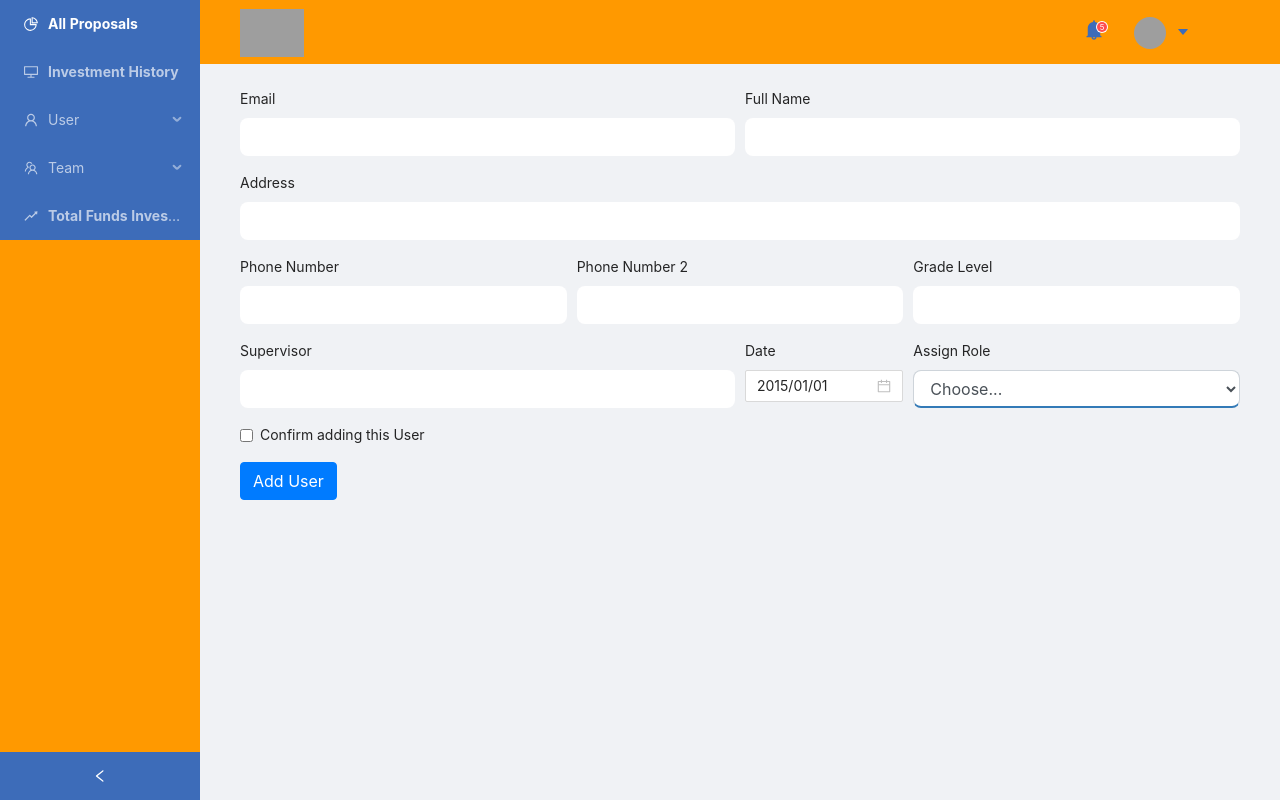
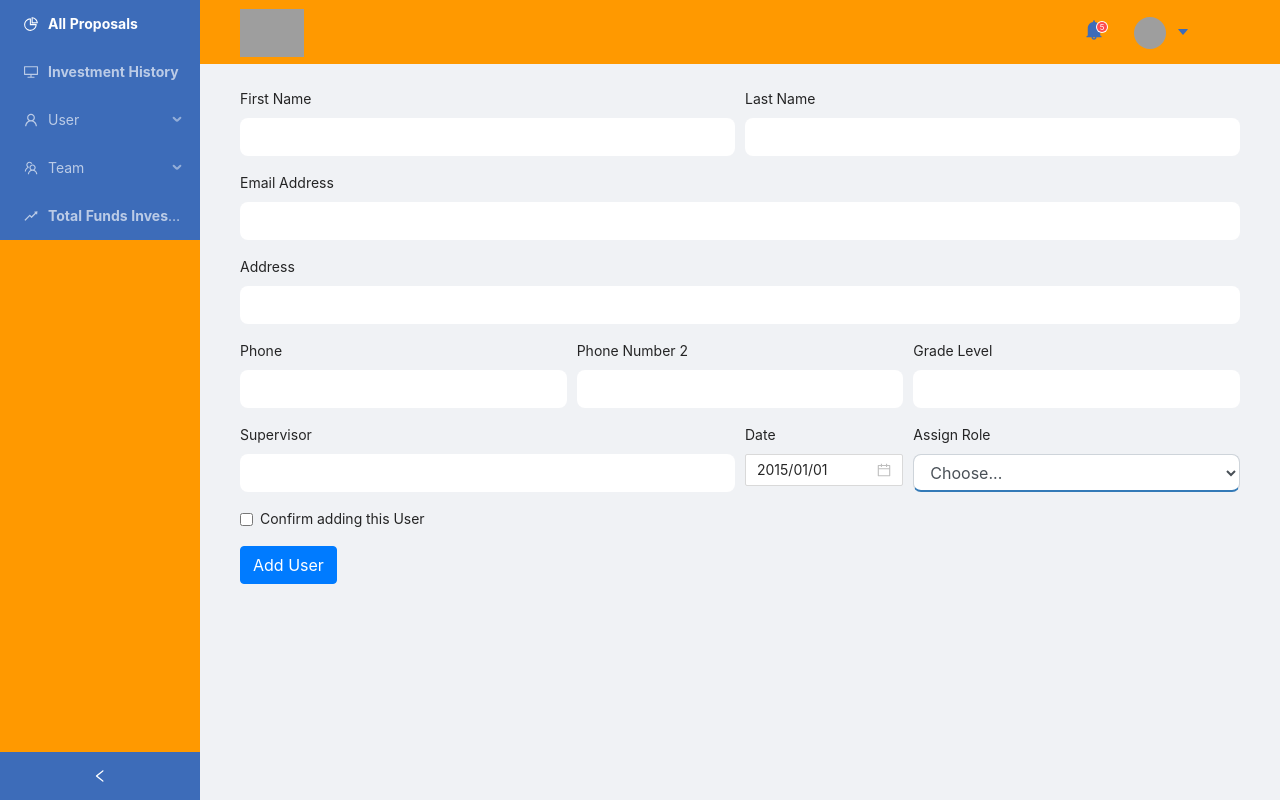
Before and after one commit to emydame/rRootSmart, a React (Create React App) app in the folder src/frontend/: page /investor/AddUsers in a window 1280 px wide. Built offline with nearby package versions, Linux system fonts and the light colour scheme; grey boxes are pictures that could not be loaded.

Commit message:
Adding displays for Investor Dashboards

```diff
--- a/src/frontend/src/components/dashboard/investor/AddUsers.js
+++ b/src/frontend/src/components/dashboard/investor/AddUsers.js
@@ -31,13 +31,17 @@ class Addusers extends React.Component {
       <form>
         <div class="form-row">
           <div class="form-group col-md-6">
-            <label for="inputEmail4">Email</label>
-            <input type="email" class="form-control" id="inputEmail4" />
+            <label for="inputEmail4">First Name</label>
+            <input type="text" class="form-control" id="inputFirstName" />
           </div>
           <div class="form-group col-md-6">
-            <label for="InputName">Full Name</label>
+            <label for="InputName">Last Name</label>
             <input type="text" class="form-control" id="inputName" />
           </div>
+        </div>
+        <div class="form-group">
+          <label for="inputAddress">Email Address</label>
+          <input type="email" class="form-control" id="inputEmail"  />
         </div>
         <div class="form-group">
           <label for="inputAddress">Address</label>
@@ -45,7 +49,7 @@ class Addusers extends React.Component {
         </div>
         <div class="form-row">
           <div class="form-group col-md-4">
-            <label for="inputPhone">Phone Number</label>
+            <label for="inputPhone">Phone</label>
             <input type="phone" class="form-control" id="inputPhone" />
           </div>
           <div class="form-group col-md-4">
--- a/src/frontend/src/components/dashboard/investor/AllUsers.js
+++ b/src/frontend/src/components/dashboard/investor/AllUsers.js
@@ -20,6 +20,7 @@ class AllUsers extends React.Component {
                     <th scope="col">Supervisor</th>
                     <th scope="col">Role</th>
                     <th scope="col">Date</th>
+                    <th scope="col">More Details</th>
                   </tr>
                 </thead>
                 <tbody>
@@ -31,6 +32,9 @@ class AllUsers extends React.Component {
                     <td>Mr. Matthew Oji</td>
                     <td>Adviser</td>
                     <td>09-05-2020</td>
+                    <th scope="col"><button type="button" class="btn btn-primary" data-toggle="modal" data-target="#exampleModal">
+                      Details
+                    </button></th>
                   </tr>
                   <tr>
                     <th scope="row">2</th>
@@ -40,7 +44,9 @@ class AllUsers extends React.Component {
                     <td>Ajaba Lawrence</td>
                     <td>Accountant</td>
                     <td>28-05-2020</td>
-
+                    <th scope="col"><button type="button" class="btn btn-primary" data-toggle="modal" data-target="#exampleModal">
+                      Details
+                    </button></th>
                   </tr>
                   <tr>
                     <th scope="row">3</th>
@@ -50,6 +56,9 @@ class AllUsers extends React.Component {
                     <td>--</td>
                     <td>--</td>
                     <td>--</td>
+                    <th scope="col"><button type="button" class="btn btn-primary" data-toggle="modal" data-target="#exampleModal">
+                      Details
+                    </button></th>
 
                   </tr>
                 </tbody>
```
